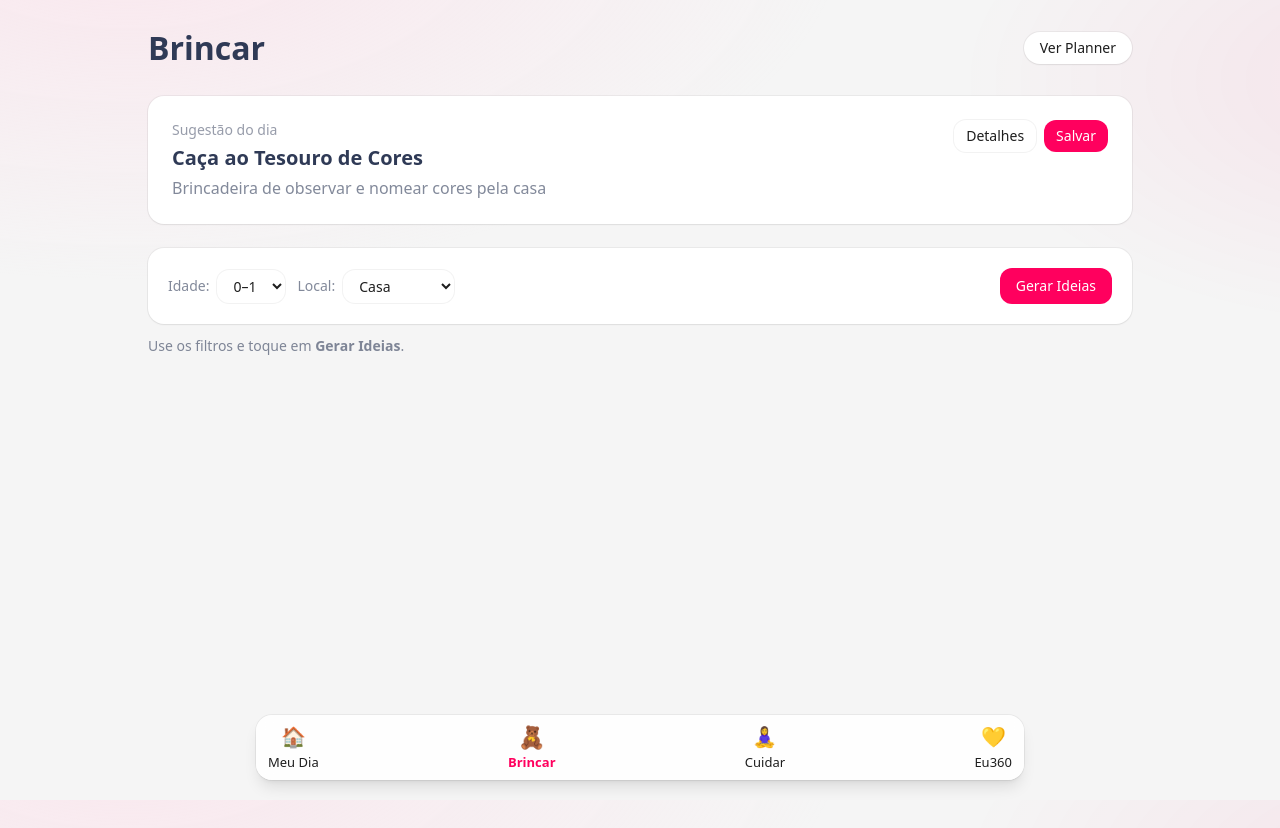
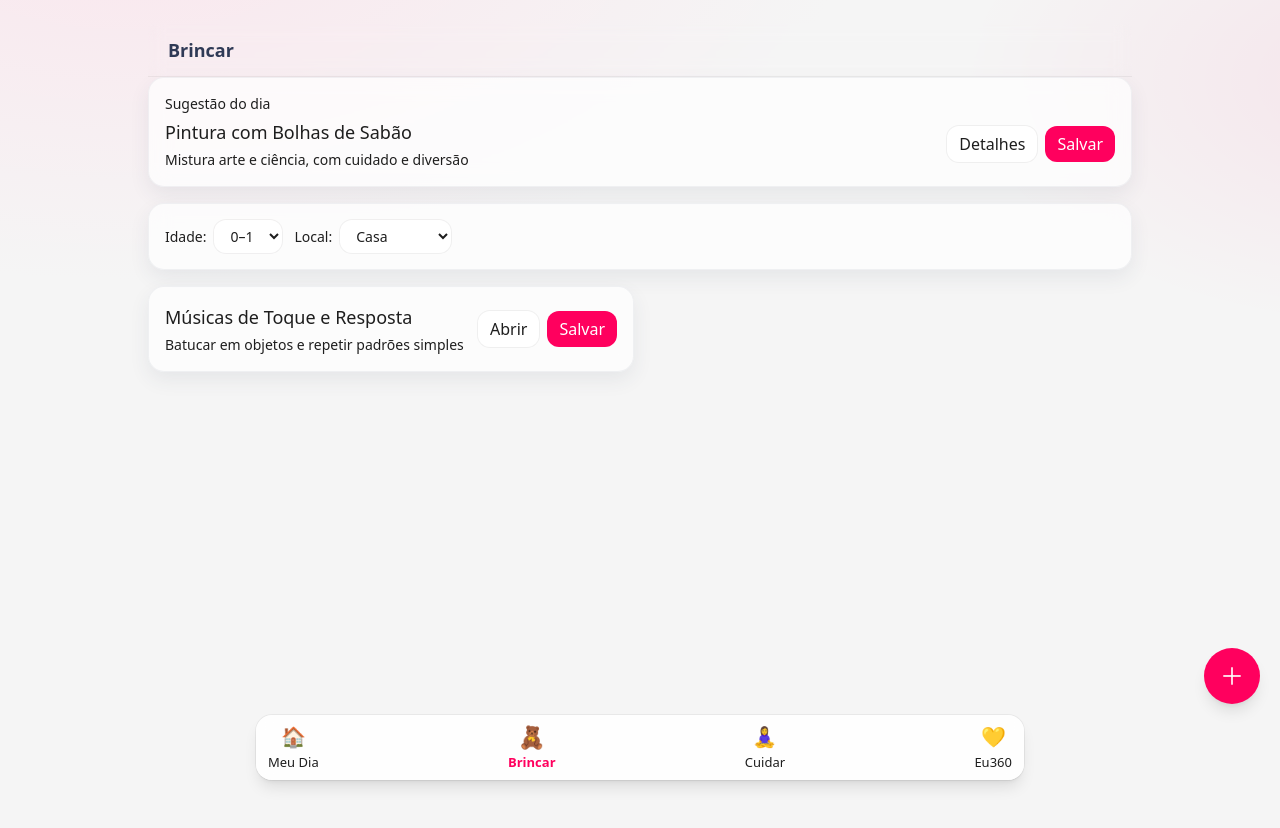
Before and after one commit to simonebrusco/materna360-app, a Next.js app in the folder materna360_starter/: page /brincar in a window 1280 px wide. Shown: the top 828 px of the page. After the commit the page ends 800 px from the top, so only its background shows below. Built offline with nearby package versions, Linux system fonts and the light colour scheme.

Commit message:
Update page.jsx

```diff
--- a/materna360_starter/app/brincar/page.jsx
+++ b/materna360_starter/app/brincar/page.jsx
@@ -1,201 +1,201 @@
+// materna360_starter/app/brincar/page.jsx
 "use client";
 
 import { useMemo, useState } from "react";
 import Link from "next/link";
-import {
-  ACTIVITIES,
-  AGE_BUCKETS,
-  PLACES,
-  filterActivities,
-} from "../../lib/activities";
-import { addPlannerItem } from "../../lib/planner";
-import { toast } from "../../lib/toast";
-
-// fallback seguro para quando algo vier vazio da lib
-const SAFE_AGE = (Array.isArray(AGE_BUCKETS) && AGE_BUCKETS[0]?.id) || "2-3";
-const SAFE_PLACE = (Array.isArray(PLACES) && PLACES[0]?.id) || "casa";
-
-function indexByToday(len) {
-  const d = new Date();
-  const stamp = `${d.getFullYear()}-${d.getMonth() + 1}-${d.getDate()}`;
-  let hash = 0;
-  for (let i = 0; i < stamp.length; i++) hash = (hash * 31 + stamp.charCodeAt(i)) >>> 0;
-  return len ? hash % len : 0;
-}
+import AppBar from "../../components/AppBar.jsx";
+import GlassCard from "../../components/GlassCard.jsx";
+import QuickNote from "../../components/QuickNote.jsx";
+import { ACTIVITIES, AGE_BUCKETS, PLACES, filterActivities } from "../../lib/activities.js";
+import { addPlannerItem } from "../../lib/planner.js";
 
 export default function BrincarPage() {
-  const [age, setAge] = useState(SAFE_AGE);
-  const [place, setPlace] = useState(SAFE_PLACE);
-  const [ideas, setIdeas] = useState([]);
+  // defaults seguros (caso algo não esteja definido na lib)
+  const defaultAge = AGE_BUCKETS?.[0]?.id ?? "2-3";
+  const defaultPlace = PLACES?.[0]?.id ?? "casa";
 
-  // sugestão do dia (determinística)
+  const [age, setAge] = useState(defaultAge);
+  const [place, setPlace] = useState(defaultPlace);
+
+  // sugestão do dia com seed fixo (estável em build)
   const suggestion = useMemo(() => {
-    const list = Array.isArray(ACTIVITIES) ? ACTIVITIES : [];
-    if (!list.length)
-      return { slug: "atividade", title: "Atividade surpresa", subtitle: "" };
-    return list[indexByToday(list.length)];
+    const len = ACTIVITIES?.length || 1;
+    const idx = Math.floor(0.37 * len) % len;
+    return (
+      ACTIVITIES?.[idx] ?? {
+        slug: "atividade-surpresa",
+        title: "Atividade surpresa",
+        subtitle: "Uma ideia leve para hoje ✨",
+      }
+    );
   }, []);
 
-  // lista filtrada (defensivo)
-  const list = useMemo(() => {
-    try {
-      return filterActivities({ age, place });
-    } catch {
-      return [];
-    }
-  }, [age, place]);
+  // lista filtrada (a lib trata defaults)
+  const list = useMemo(() => filterActivities({ age, place }), [age, place]);
 
-  function save(title) {
-    addPlannerItem("filhos", title);
-    toast("Atividade salva no Planner 💾");
+  function saveToPlanner(title) {
+    const t = (title || "Atividade").trim();
+    addPlannerItem("filhos", t);
+    // toast + badge
     if (typeof window !== "undefined") {
       window.dispatchEvent(
-        new CustomEvent("m360:win", {
-          detail: { type: "badge", name: "Exploradora" },
-        })
+        new CustomEvent("m360:toast", { detail: { message: "Atividade salva no Planner 💾" } })
+      );
+      window.dispatchEvent(
+        new CustomEvent("m360:win", { detail: { type: "badge", name: "Exploradora" } })
       );
     }
   }
 
-  function onGenerate() {
-    // se a lib já traz filtrado, só exibimos; senão, cortamos a 12 ideias
-    const base = Array.isArray(list) ? list : [];
-    setIdeas(base.slice(0, 12));
+  // --- FAB “＋ Anotar” (salva em Filhos) ---
+  const [noteOpen, setNoteOpen] = useState(false);
+  function handleSaveNote(text) {
+    const value = (text || "").trim();
+    if (!value) {
+      if (typeof window !== "undefined") {
+        window.dispatchEvent(
+          new CustomEvent("m360:toast", { detail: { message: "Escreva algo para salvar ✍️" } })
+        );
+      }
+      return;
+    }
+    addPlannerItem("filhos", value);
+    if (typeof window !== "undefined") {
+      window.dispatchEvent(
+        new CustomEvent("m360:toast", { detail: { message: "Salvo no Planner (Filhos) 💾" } })
+      );
+      window.dispatchEvent(
+        new CustomEvent("m360:win", { detail: { type: "badge", name: "Exploradora" } })
+      );
+    }
+    setNoteOpen(false);
   }
 
   return (
-    <main className="min-h-screen bg-gradient-to-b from-brand-soft to-white">
-      {/* Topbar */}
-      <header className="mx-auto max-w-5xl px-5 pt-6 flex items-center justify-between">
-        <h1 className="text-[28px] md:text-[32px] font-semibold text-brand-navy">
-          Brincar
-        </h1>
-        <Link
-          href="/meu-dia/planner"
-          className="rounded-full bg-white px-4 py-1.5 text-sm ring-1 ring-black/5 shadow-sm"
-        >
-          Ver Planner
-        </Link>
-      </header>
+    <main className="max-w-5xl mx-auto px-5 py-6">
+      <AppBar title="Brincar" />
 
       {/* Sugestão do dia */}
-      <section className="mx-auto max-w-5xl px-5 pt-6">
-        <div className="rounded-2xl bg-white ring-1 ring-black/5 shadow-sm p-5 md:p-6 flex items-start justify-between gap-4">
+      <GlassCard className="p-4 mb-4">
+        <div className="text-sm text-[var(--brand-navy-t60)] mb-1">Sugestão do dia</div>
+        <div className="flex items-center justify-between gap-3">
           <div>
-            <div className="text-sm text-brand-navy/50 mb-1">Sugestão do dia</div>
-            <h3 className="text-lg md:text-xl font-semibold text-brand-navy">
-              {suggestion.title}
-            </h3>
-            {suggestion.subtitle ? (
-              <p className="text-sm md:text-base text-brand-navy/60 mt-1">
+            <div className="text-lg font-medium">{suggestion.title}</div>
+            {suggestion.subtitle && (
+              <div className="text-sm text-[var(--brand-navy-t60)] mt-1">
                 {suggestion.subtitle}
-              </p>
-            ) : null}
               </div>
-          <div className="flex gap-2 shrink-0">
+            )}
+          </div>
+          <div className="flex gap-2">
             <Link
               href={`/brincar/${suggestion.slug}`}
-              className="rounded-xl bg-white ring-1 ring-black/5 px-3 py-1.5 text-sm"
+              className="rounded-xl bg-white ring-1 ring-black/5 px-3 py-1.5"
             >
               Detalhes
             </Link>
             <button
-              onClick={() => save(suggestion.title)}
-              className="rounded-xl px-3 py-1.5 text-sm text-white"
-              style={{ backgroundColor: "#ff005e" }}
+              onClick={() => saveToPlanner(suggestion.title)}
+              className="rounded-xl bg-[var(--brand)] text-white px-3 py-1.5"
             >
               Salvar
             </button>
           </div>
         </div>
-      </section>
+      </GlassCard>
 
       {/* Filtros */}
-      <section className="mx-auto max-w-5xl px-5 pt-6">
-        <div className="rounded-2xl bg-white ring-1 ring-black/5 shadow-sm p-4 md:p-5 flex flex-wrap items-center gap-3">
+      <GlassCard className="p-4 mb-4">
+        <div className="flex flex-wrap items-center gap-3">
           <div className="flex items-center gap-2">
-            <label className="text-sm text-brand-navy/60">Idade:</label>
+            <label className="text-sm text-[var(--brand-navy-t60)]">Idade:</label>
             <select
               value={age}
               onChange={(e) => setAge(e.target.value)}
               className="rounded-xl bg-white ring-1 ring-black/5 px-3 py-1.5 text-sm"
             >
-              {(AGE_BUCKETS || []).map((a) => (
-                <option key={a.id} value={a.id}>
-                  {a.label}
+              {AGE_BUCKETS.map((it) => (
+                <option key={it.id} value={it.id}>
+                  {it.label}
                 </option>
               ))}
             </select>
           </div>
 
           <div className="flex items-center gap-2">
-            <label className="text-sm text-brand-navy/60">Local:</label>
+            <label className="text-sm text-[var(--brand-navy-t60)]">Local:</label>
             <select
               value={place}
               onChange={(e) => setPlace(e.target.value)}
               className="rounded-xl bg-white ring-1 ring-black/5 px-3 py-1.5 text-sm"
             >
-              {(PLACES || []).map((p) => (
+              {PLACES.map((p) => (
                 <option key={p.id} value={p.id}>
                   {p.label}
                 </option>
               ))}
             </select>
           </div>
+        </div>
+      </GlassCard>
 
-          <div className="ms-auto">
-            <button
-              onClick={onGenerate}
-              className="rounded-xl px-4 py-2 text-sm text-white"
-              style={{ backgroundColor: "#ff005e" }}
-            >
-              Gerar Ideias
-            </button>
+      {/* Lista de atividades */}
+      <section className="grid grid-cols-1 md:grid-cols-2 gap-3">
+        {list.map((a) => (
+          <GlassCard key={a.slug} className="p-4">
+            <div className="flex items-center justify-between gap-3">
+              <div>
+                <div className="text-lg font-medium">{a.title}</div>
+                {a.subtitle && (
+                  <div className="text-sm text-[var(--brand-navy-t60)] mt-1">
+                    {a.subtitle}
                   </div>
+                )}
               </div>
-
-        {!ideas.length ? (
-          <p className="text-brand-navy/60 text-sm mt-3">
-            Use os filtros e toque em <strong>Gerar Ideias</strong>.
-          </p>
-        ) : null}
-      </section>
-
-      {/* Lista */}
-      {!!ideas.length && (
-        <section className="mx-auto max-w-5xl px-5 pt-5 pb-28 grid grid-cols-1 md:grid-cols-2 gap-4 md:gap-5">
-          {ideas.map((a) => (
-            <article
-              key={a.slug || a.id || a.title}
-              className="rounded-2xl bg-white ring-1 ring-black/5 shadow-sm p-4 md:p-5 flex flex-col gap-3"
-            >
-              <div className="flex items-start justify-between gap-3">
-                <div className="text-lg font-medium text-brand-navy">{a.title}</div>
-                <div className="flex gap-2 shrink-0">
+              <div className="flex gap-2">
                 <Link
-                    href={`/brincar/${a.slug || "atividade"}`}
-                    className="rounded-xl bg-white ring-1 ring-black/5 px-3 py-1.5 text-sm"
+                  href={`/brincar/${a.slug}`}
+                  className="rounded-xl bg-white ring-1 ring-black/5 px-3 py-1.5"
                 >
                   Abrir
                 </Link>
                 <button
-                    onClick={() => save(a.title)}
-                    className="rounded-xl px-3 py-1.5 text-sm text-white"
-                    style={{ backgroundColor: "#ff005e" }}
+                  onClick={() => saveToPlanner(a.title)}
+                  className="rounded-xl bg-[var(--brand)] text-white px-3 py-1.5"
                 >
                   Salvar
                 </button>
               </div>
             </div>
-              {a.subtitle ? (
-                <p className="text-sm text-brand-navy/60">{a.subtitle}</p>
-              ) : null}
-              {a.duration ? (
-                <div className="text-xs text-brand-navy/50">{a.duration} min</div>
-              ) : null}
-            </article>
+          </GlassCard>
         ))}
+
+        {list.length === 0 && (
+          <div className="text-sm text-[var(--brand-navy-t60)]">
+            Nenhuma atividade para esse filtro por enquanto.
+          </div>
+        )}
       </section>
+
+      {/* FAB “＋ Anotar” */}
+      <button
+        onClick={() => setNoteOpen(true)}
+        aria-label="Adicionar anotação"
+        className="fixed right-5 bottom-24 z-[60] rounded-full shadow-lg h-14 w-14 text-2xl
+                   bg-[var(--brand)] text-white hover:scale-105 active:scale-95 transition grid place-items-center"
+      >
+        ＋
+      </button>
+
+      {/* Composer de nota */}
+      {noteOpen && (
+        <QuickNote
+          title="Salvar no Planner (Filhos)"
+          placeholder="Ex.: preparar caixa sensorial, separar pintura…"
+          confirmLabel="Salvar"
+          onSave={handleSaveNote}
+          onClose={() => setNoteOpen(false)}
+        />
       )}
     </main>
   );
```
Lines whose indentation alone changed are shown as unchanged.
